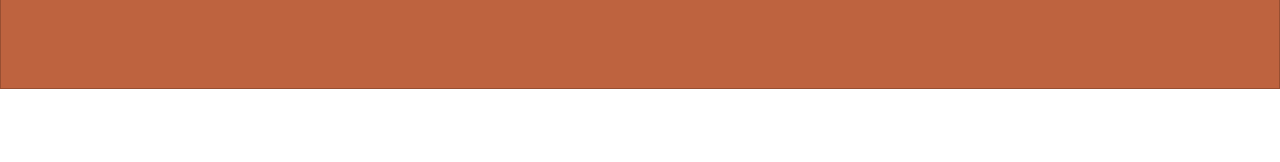
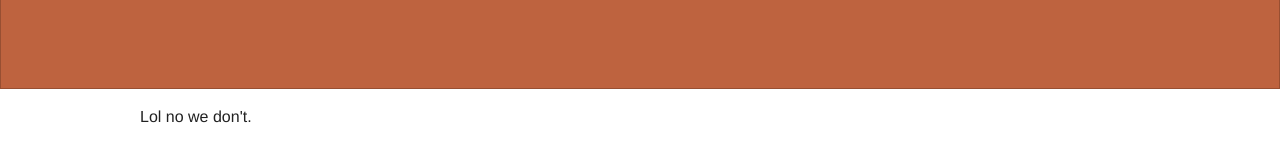
Before and after one commit to eshsprogramming/the-last-barcode-symphony, a Jekyll site: the page built from download.html, in a window 1280 px wide. Shown: the part 330-492 px from the top of the page. Built offline with Jekyll 4.4.1, drawn with Linux system fonts in a browser that asks for light colours.

Commit message:
Add the unfortunate reality to the download page.

```diff
--- a/download.html
+++ b/download.html
@@ -6,3 +6,6 @@ title: Download | The Last Barcode Symphony
 <section class="heading-download">
   <h1>We got downloads.</h1>
 </section>
+<div class="row">
+  Lol no we don't.
+</div>
```
